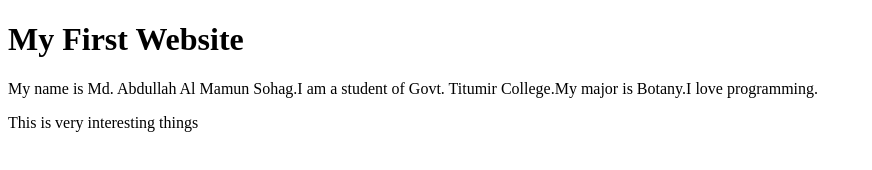
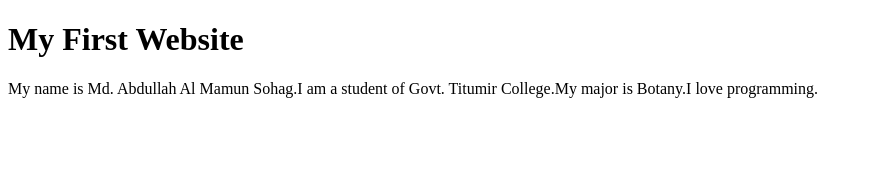
Before and after one commit to sohag521/My-First-Website, a plain HTML site: page index.html in a window 1280 px wide. Shown: the whole page, without its empty margins (0-872 px from the left). Drawn offline with Linux system fonts and the light colour scheme.

Commit message:
Update index.html

```diff
--- a/index.html
+++ b/index.html
@@ -9,7 +9,7 @@
 <body>
     <h1>My First Website</h1>
     <p>My name is Md. Abdullah Al Mamun Sohag.I am a student of Govt. Titumir College.My major is Botany.I love programming.</p>
-    <p>This is very interesting things<p>
+
 
 
 </body>
```
